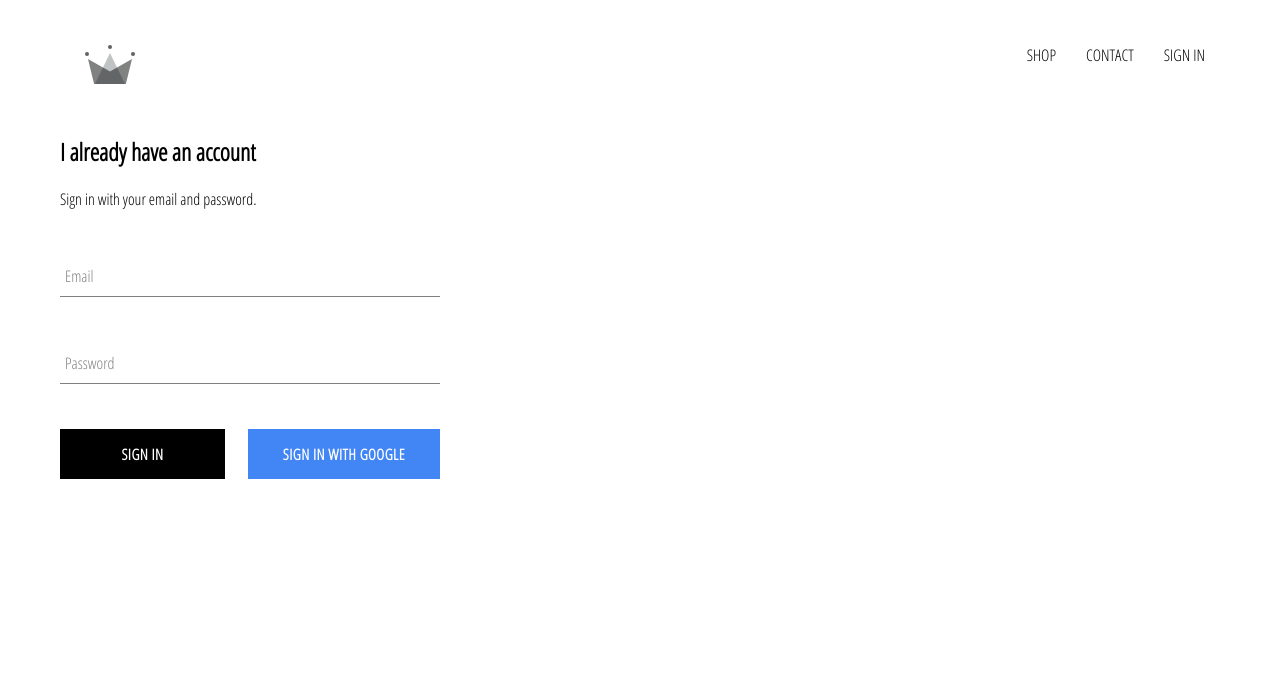
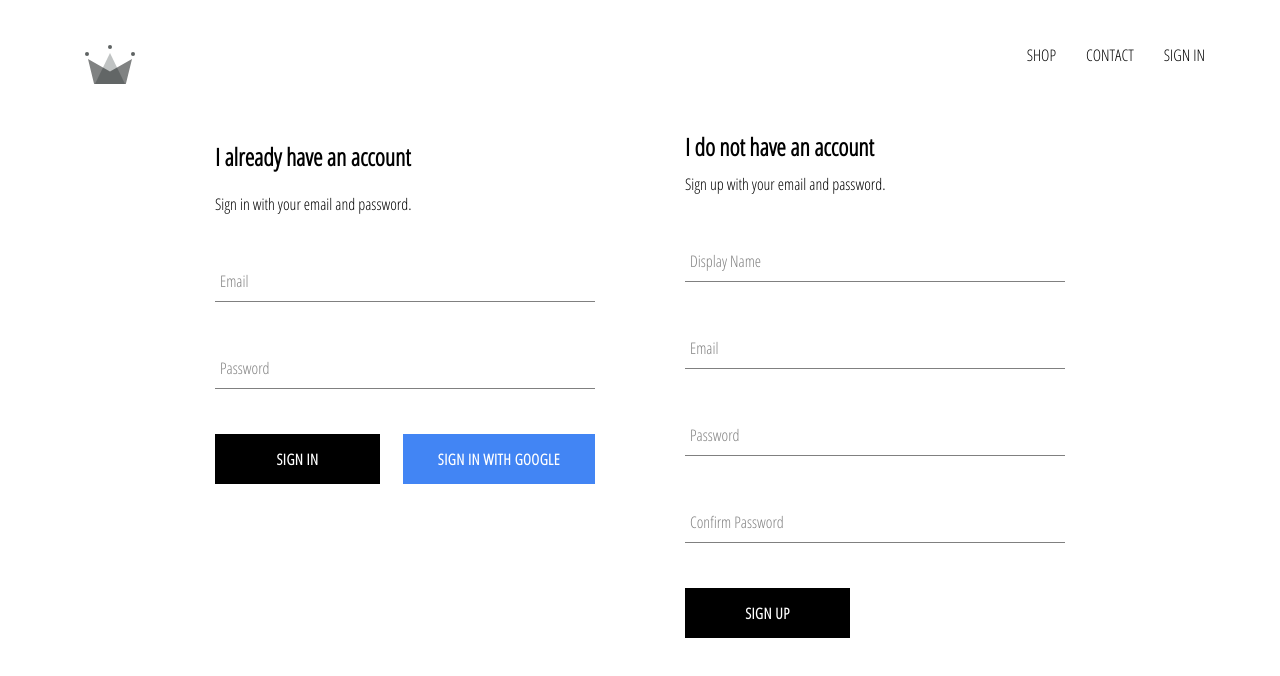
Before and after one commit to yash-n-mody/crwn-clothing, a React (Create React App) app: page /signin in a window 1280 px wide. Shown: the top 676 px of the page. Built offline with nearby package versions, Linux system fonts and the light colour scheme; no server answers.

Commit message:
expanded firebase utils to allow for email/password sign-ups, and added basic database registration functionality for all providers

```diff
--- a/src/App.js
+++ b/src/App.js
@@ -1,6 +1,6 @@
 import React from 'react';
 import { Switch, Route } from 'react-router-dom';
-import { auth } from './firebase/firebase.utils';
+import { auth, createUserProfileDocument } from './firebase/firebase.utils';
 import './App.css';
 
 import Header from './components/header/header.component';
@@ -20,8 +20,22 @@
   unsubscribeFromAuth = null;
 
   componentDidMount() {
-    this.unsubscribeFromAuth = auth.onAuthStateChanged(user => {
-      this.setState({currentUser: user});
+    this.unsubscribeFromAuth = auth.onAuthStateChanged(async userAuth => {
+      // createUserProfileDocument(userAuth);
+      // this.setState({currentUser: userAuth});
+      if (userAuth) {
+        const userRef = await createUserProfileDocument(userAuth);
+        userRef.onSnapshot(snapShot => {
+          this.setState({
+            currentUser: {
+              id: snapShot.id,
+              ...snapShot.data()
+            }
+          });
+        });
+      }
+
+      this.setState({currentUser: userAuth});
     });
   }
 
@@ -32,7 +46,7 @@
   render() {
     return (
       <div>
-        <Header currentUser={this.state.currentUser}/>
+        <Header currentUser={this.state.currentUser} />
         <Switch>
           <Route exact path="/" component={HomePage} />
           <Route exact path="/shop" component={ShopPage} />
--- a/src/components/sign-up/sign-up.component.jsx
+++ b/src/components/sign-up/sign-up.component.jsx
@@ -1,14 +1,69 @@
 import React from 'react';
+import FormInput from '../form-input/form-input.component';
+import CustomButton from '../custom-button/custom-button.component';
+import { auth, createUserProfileDocument } from '../../firebase/firebase.utils';
 
 import './sign-up.styles.scss';
 
 class SignUp extends React.Component {
     constructor() {
         super();
+
+        this.state = {
+            displayName: "",
+            email: "",
+            password: "",
+            confirmPassword: ""
+        }
+    }
+
+    handleChange = event => {
+        const { name, value } = event.target;
+        this.setState({
+            [name]: value
+        });
+    }
+
+    handleSubmit = async event => {
+        event.preventDefault();
+
+        const { displayName, email, password, confirmPassword } = this.state;
+
+        if (password != confirmPassword) {
+            alert("passwords don't match");
+            return;
+        }
+
+        try {
+            const { user } = await auth.createUserWithEmailAndPassword(email, password);
+            await createUserProfileDocument(user, { displayName });
+            this.setState({
+                displayName: "",
+                email: "",
+                password: "",
+                confirmPassword: ""
+            });
+        } catch (error) {
+            console.error(error);
+        }
     }
 
     render() {
+        const { displayName, email, password, confirmPassword } = this.state;
+        return (
+            <div className="sign-up">
+                <h2 className="title">I do not have an account</h2>
+                <span>Sign up with your email and password.</span>
+                <form className="sign-up-form" onSubmit={this.handleSubmit}>
+                    <FormInput type="text" name="displayName" value={displayName} onChange={this.handleChange} label="Display Name" required />
+                    <FormInput type="email" name="email" value={email} onChange={this.handleChange} label="Email" required />
+                    <FormInput type="password" name="password" value={password} onChange={this.handleChange} label="Password" required />
+                    <FormInput type="password" name="confirmPassword" value={confirmPassword} onChange={this.handleChange} label="Confirm Password" required />
 
+                    <CustomButton type="Submit">SIGN UP</CustomButton>
+                </form>
+            </div>
+        );
     }
 }
 
--- a/src/components/sign-up/sign-up.styles.scss
+++ b/src/components/sign-up/sign-up.styles.scss
@@ -0,0 +1,9 @@
+.sign-up {
+    display: flex;
+    flex-direction: column;
+    width: 380px;
+
+    .title{
+        margin: 10px 0;
+    }
+}
--- a/src/firebase/firebase.utils.js
+++ b/src/firebase/firebase.utils.js
@@ -11,6 +11,31 @@
     messagingSenderId: "568398813641",
     appId: "1:568398813641:web:f8cd0197b64cd560d8b018",
     measurementId: "G-DS0Z3JBQKN"
+};
+
+export const createUserProfileDocument = async (userAuth, additionalData) => {
+    if (!userAuth) return;
+
+    const userRef = firestore.doc(`users/${userAuth.uid}`);
+    const snapShot = await userRef.get();
+
+    if (!snapShot.exists) {
+        const { displayName, email } = userAuth;
+        const createdAt = new Date();
+
+        try {
+            await userRef.set({
+                displayName,
+                email,
+                createdAt,
+                ...additionalData
+            });
+        } catch (error) {
+            console.log("error creating user", error.message);
+        }
+    }
+
+    return userRef;
 }
 
 firebase.initializeApp(config);
--- a/src/pages/sign-in-and-sign-up/sign-in-and-sign-up.component.jsx
+++ b/src/pages/sign-in-and-sign-up/sign-in-and-sign-up.component.jsx
@@ -1,11 +1,13 @@
 import React from 'react';
 import SignIn from '../../components/sign-in/sign-in.component';
+import SignUp from '../../components/sign-up/sign-up.component';
 
 import './sign-in-and-sign-up.styles.scss';
 
 const SignInAndSignUpPage = () => (
     <div className="sign-in-and-sign-up">
         <SignIn />
+        <SignUp />
     </div>
 );
 
--- a/src/pages/sign-in-and-sign-up/sign-in-and-sign-up.styles.scss
+++ b/src/pages/sign-in-and-sign-up/sign-in-and-sign-up.styles.scss
@@ -0,0 +1,6 @@
+.sign-in-and-sign-up {
+    width: 850px;
+    display: flex;
+    justify-content: space-between;
+    margin: 30px auto;
+}
```
